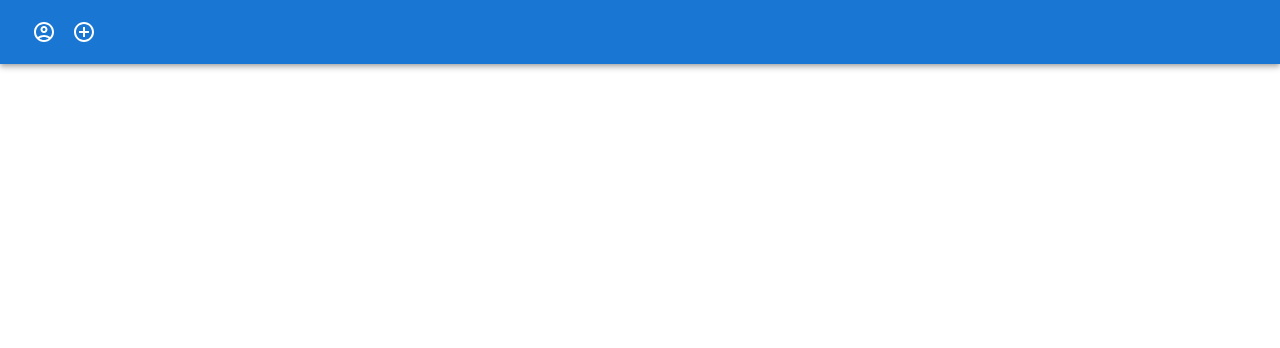
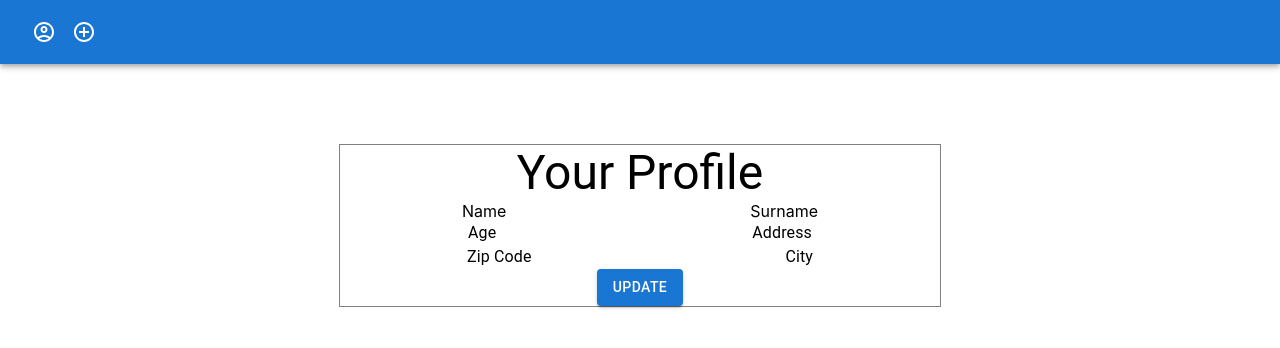
Before and after one commit to wojtek99955/mui-demo-website, a React (Create React App) app: page /profile in a window 1280 px wide. Before the commit this address had no page. Shown: the top 348 px of the page. Built offline with nearby package versions, Linux system fonts and the light colour scheme.

Commit message:
Profile added

```diff
--- a/src/App.js
+++ b/src/App.js
@@ -1,5 +1,6 @@
 import Header from "./components/Header";
-import MainPage from "./components/MainPage.js/MainPage";
+import MainPage from "./components/MainPage/MainPage";
+import Profile from "./components/Profile/Profile";
 import { Routes, Route } from "react-router-dom";
 
 function App() {
@@ -8,6 +9,7 @@ function App() {
       <Header />
       <Routes>
         <Route path="/" element={<MainPage />} />
+        <Route path="/profile" element={<Profile />} />
       </Routes>
     </div>
   );
--- /dev/null
+++ b/src/components/Profile/Profile.js
@@ -0,0 +1,45 @@
+import styled from "styled-components";
+import { Box, Typography } from "@mui/material";
+import { Button } from "@mui/material";
+import { Stack } from "@mui/material";
+
+const Container = styled.section``;
+const Wrapper = styled.div`
+  margin: auto;
+  margin-top: 5rem;
+  max-width: 600px;
+  border: 1px solid grey;
+`;
+
+function Profile() {
+  return (
+    <Container>
+      <Wrapper>
+        <Typography variant="h3" component="h1" align="center">
+          Your Profile
+        </Typography>
+        <Stack direction="row" justifyContent="space-around">
+          <Typography variant="string" component="p">
+            Name
+          </Typography>
+          <Typography variant="string" component="p">
+            Surname
+          </Typography>
+        </Stack>
+        <Stack direction="row" justifyContent="space-around">
+          <Typography>Age</Typography>
+          <Typography>Address</Typography>
+        </Stack>
+        <Stack direction="row" justifyContent="space-around">
+          <Typography>Zip Code</Typography>
+          <Typography>City</Typography>
+        </Stack>
+        <Box textAlign="center">
+          <Button variant="contained">Update</Button>
+        </Box>
+      </Wrapper>
+    </Container>
+  );
+}
+
+export default Profile;
```
Also changed, not shown: src/components/MainPage/MainPage.js (renamed from src/components/MainPage.js/MainPage.js).
